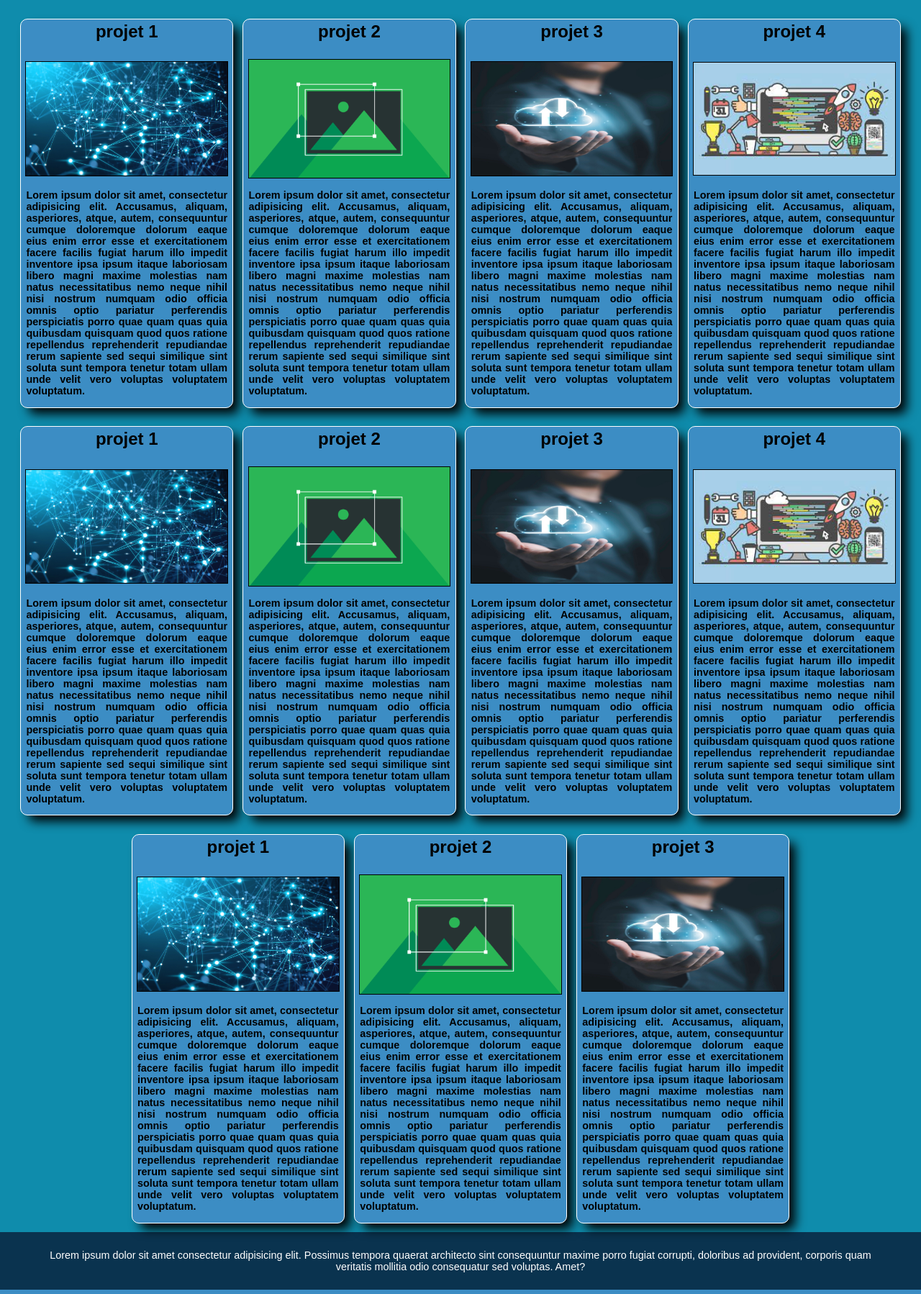
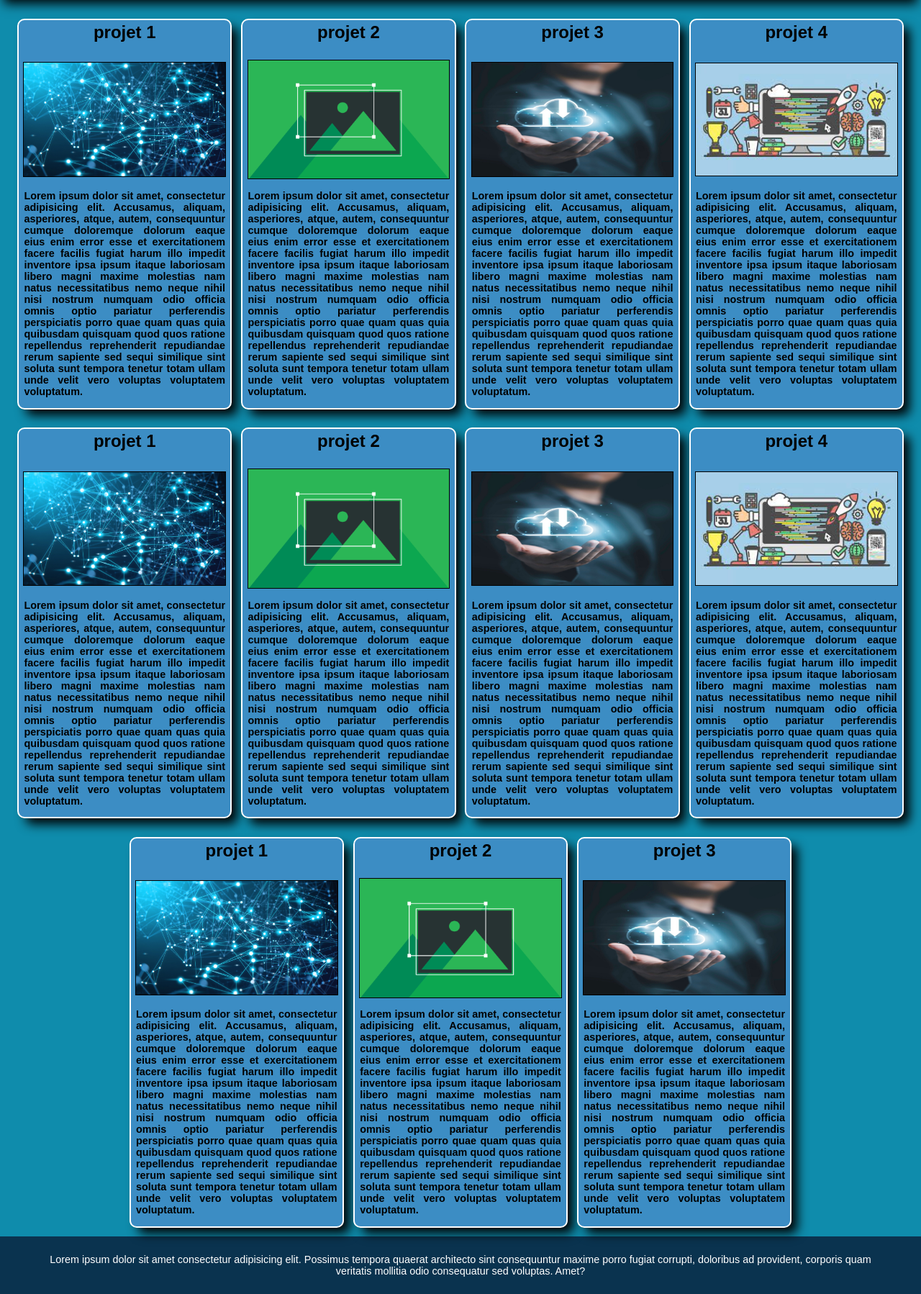
Before and after one commit to TanguyC0/portfolio, a PHP site: page /page/garde.html in a window 1280 px wide. Shown: the part 80-1878 px from the top of the page at 72% size. Run offline with PHP 8.4, Linux system fonts and the light colour scheme.

Commit message:
💄update style page

```diff
--- a/style/main.css
+++ b/style/main.css
@@ -1,7 +1,7 @@
 body
 {
     background-color: #0f8cac;
-    font-family: Arial, Helvetica, sans-serif;
+    font-family: sans-serif;
     font-size: 12px;
     color: #000000;
     margin: 0px;
@@ -18,6 +18,7 @@ nav
     height: 10vh;
     width: 100%;
     margin-bottom: 1%;
+    box-shadow: #000000 0px 10px 15px -5px;
 }
 
 li>a
@@ -78,14 +79,14 @@ article
     max-width: 23vw;
     min-height: 25vh;
     margin: 1% 0.5% 1%;
-    border: #fff solid 1px ;
+    border: #fff solid 2px ;
     border-radius: 10px;
     box-shadow: #000000 10px 10px 15px -2px;
 }
 
 article:hover
 {
-    border: #FF5733 solid 1px;
+    border: #FF5733 solid 2px;
     box-shadow: #000000 10px 10px 15px 2px;
 }
 
```
Also changed, not shown: README.md.
